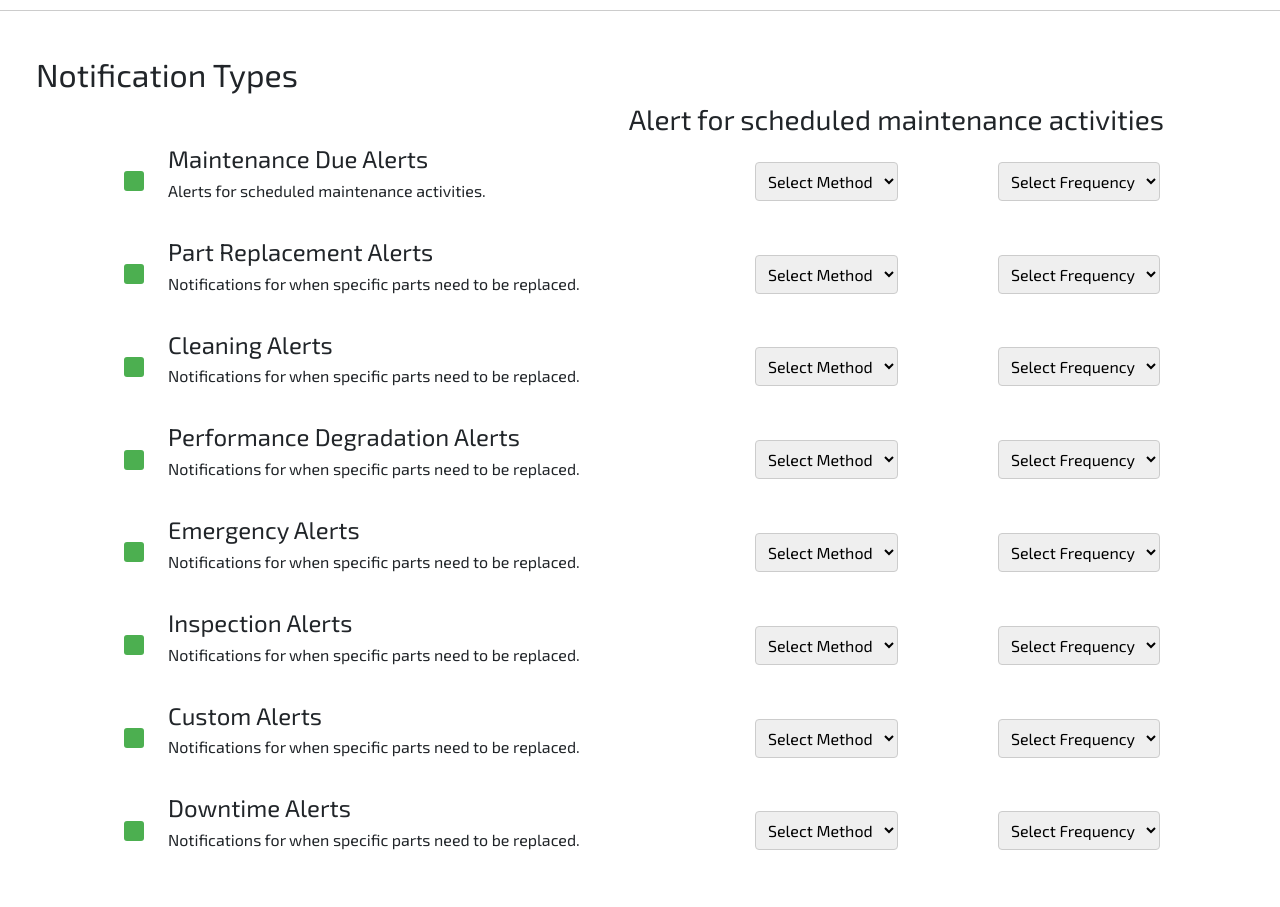
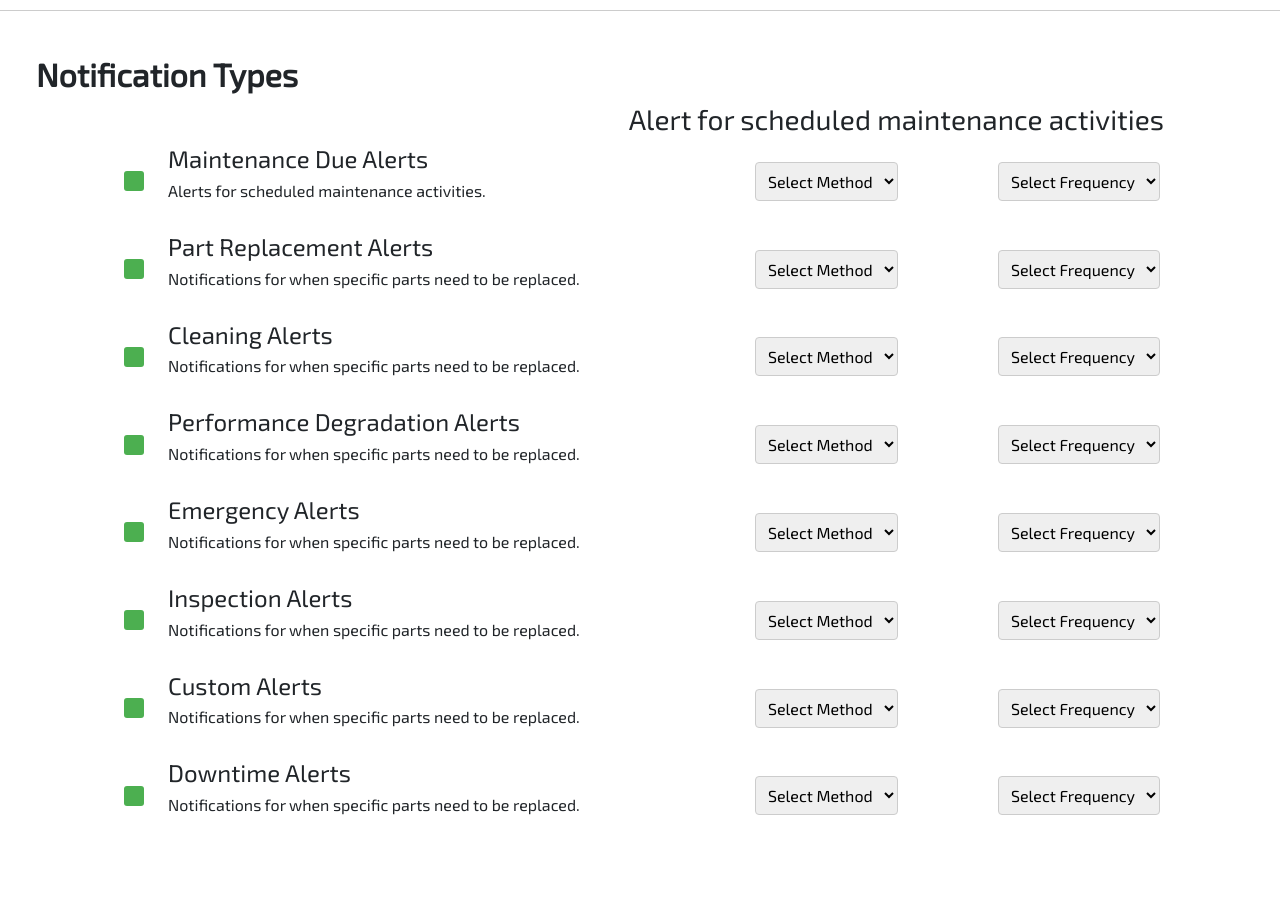
Before and after one commit to Niles-Rondez/Task-Management-and-Notification-System-for-SMG, a PHP site: page /notification.php in a window 1280 px wide. Shown: the part 76-983 px from the top of the page. After the commit the page ends 891 px from the top, so only its background shows below. Run offline with PHP 8.4, Linux system fonts and the light colour scheme; some libraries are stand-ins or nearby versions.

Commit message:
alignment

```diff
--- a/notification.php
+++ b/notification.php
@@ -50,7 +50,7 @@
   <div class="header-divider"></div><br>
 
     <div class="header-notification mt-0">
-        <h2 class="notification-header ms-3">Notification Types</h2>
+        <h2 class="notification-header ms-3 fw-bolder">Notification Types</h2>
         <h3 class="text-end pe-5 me-5 my-0">Alert for scheduled maintenance activities</h3>
 
 
--- a/styles/style.css
+++ b/styles/style.css
@@ -181,7 +181,7 @@ html {
 }
 
 #notiflist {
-  max-height: 625px;
+  max-height: 590px;
   overflow-y: auto;
   border: 1px solid #ccc;
   border-radius: 10px;
@@ -325,7 +325,7 @@ html {
   margin-right: 10px;
 }
 #reports_table {
-  max-height: 650px;
+  max-height: 605px;
   overflow-y: auto;
   padding-bottom: 20px;
   color: #000;
@@ -503,7 +503,7 @@ html {
 .notification-type {
   display: flex;
   align-items: center;
-  margin-bottom: 20px;
+  margin-bottom: 15px;
   margin-left: 100px;
 }
 
```
